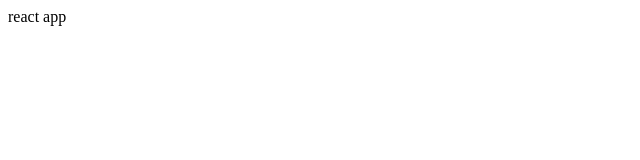
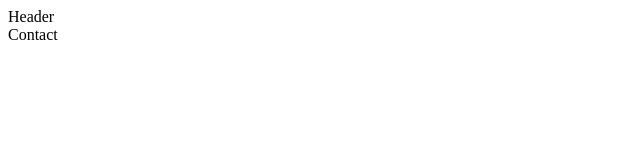
Before and after one commit to LewisMurray00/photography_template, a React (Create React App) app: page /contact in a window 1280 px wide. Shown: the top 160 px of the page, without its empty margins (0-640 px from the left). Built offline with nearby package versions, Linux system fonts and the light colour scheme; the HTML template or start-up script is replaced by a standard one.

Commit message:
Started setting up the links for the Navbar

```diff
--- a/package.json
+++ b/package.json
@@ -9,6 +9,7 @@
     "framer-motion": "^10.16.4",
     "react": "^18.2.0",
     "react-dom": "^18.2.0",
+    "react-router-dom": "^6.18.0",
     "react-scripts": "5.0.1",
     "web-vitals": "^2.1.4"
   },
--- a/src/App.js
+++ b/src/App.js
@@ -1,7 +1,24 @@
 import React from 'react';
 
+//Import components
+import Header from './Components/Header';
+import AnimRoutes from './Components/AnimRoutes';
+
+//Import Router
+import { BrowserRouter as Router } from 'react-router-dom';
+
+//Import Motion
+import { motion } from 'framer-motion'
+
 const App = () => {
-  return <div>react app</div>;
+  return (
+    <>
+      <Router>
+        <Header />
+        <AnimRoutes />
+      </Router>
+    </>
+  )
 };
 
 export default App;
--- a/src/Components/AnimRoutes.js
+++ b/src/Components/AnimRoutes.js
@@ -0,0 +1,23 @@
+import React from 'react'
+
+//Import Pages
+import Home from '../Pages/Home';
+import About from '../Pages/About';
+import Portfolio from '../Pages/Portfolio';
+import Contact from '../Pages/Contact';
+
+// Import Routes route & UseLocation hook
+import { Routes, Route, useLocation } from 'react-router-dom';
+
+const AnimRoutes = () => {
+  return (
+    <Routes>
+      <Route path='/' element={<Home />} />
+      <Route path='/about' element={<About />} />
+      <Route path='/portfolio' element={<Portfolio />} />
+      <Route path='/contact' element={<Contact />} />
+    </Routes>
+  );
+}
+
+export default AnimRoutes
--- a/src/Components/Header.js
+++ b/src/Components/Header.js
@@ -0,0 +1,9 @@
+import React from 'react'
+
+const Header = () => {
+  return (
+    <div>Header</div>
+  )
+}
+
+export default Header
--- a/src/Pages/About.js
+++ b/src/Pages/About.js
@@ -0,0 +1,9 @@
+import React from 'react'
+
+const About = () => {
+  return (
+    <div>About</div>
+  )
+}
+
+export default About
--- a/src/Pages/Contact.js
+++ b/src/Pages/Contact.js
@@ -0,0 +1,9 @@
+import React from 'react'
+
+const Contact = () => {
+  return (
+    <div>Contact</div>
+  )
+}
+
+export default Contact
--- a/src/Pages/Home.js
+++ b/src/Pages/Home.js
@@ -0,0 +1,9 @@
+import React from 'react'
+
+const Home = () => {
+  return (
+    <div>Home</div>
+  )
+}
+
+export default Home
--- a/src/Pages/Portfolio.js
+++ b/src/Pages/Portfolio.js
@@ -0,0 +1,9 @@
+import React from 'react'
+
+const Portfolio = () => {
+  return (
+    <div>Portfolio</div>
+  )
+}
+
+export default Portfolio
```
Also changed, not shown: src/Components/MobileNav.js (+9 -0 lines), src/Components/Socials.js (+9 -0 lines), 1 other file (tests, documents, lock files or other folders).
